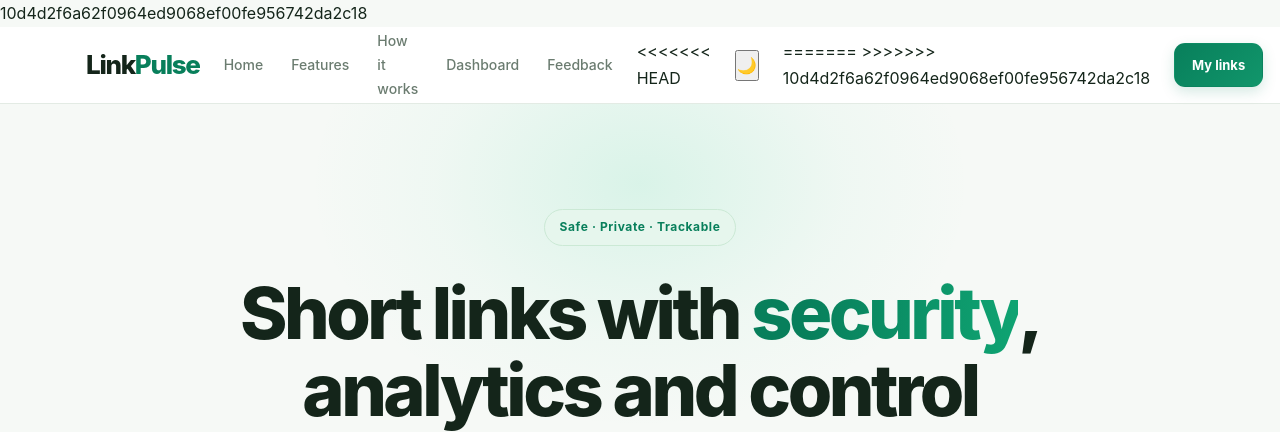
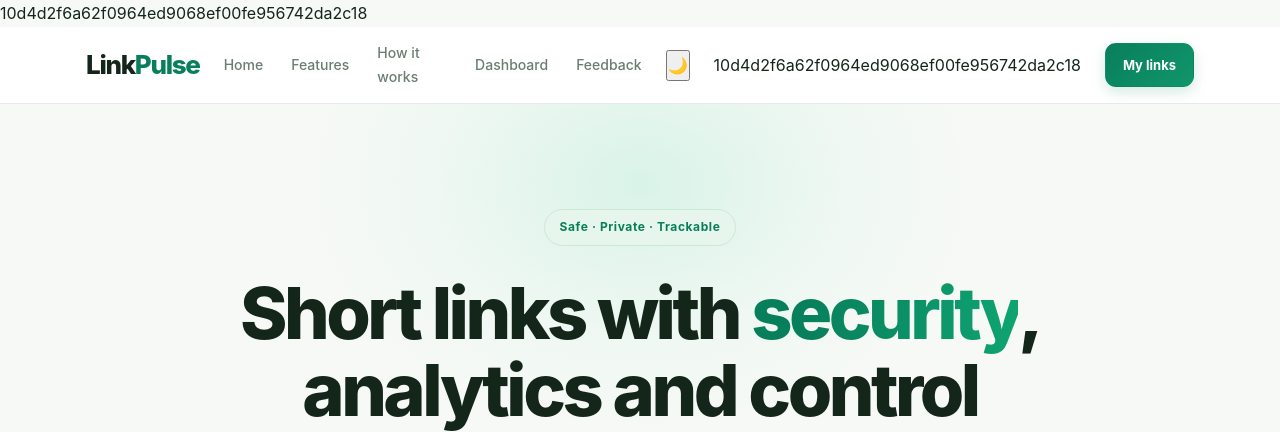
Before and after one commit to kshapaksha/RunTimeRebels-LinkPulse, a Flask app: page / in a window 1280 px wide. Shown: the top 432 px of the page. Run offline with Flask 3, Linux system fonts and the light colour scheme.

Commit message:
Fix merge conflict in index.html
Resolve merge conflict in index.html

```diff
--- a/templates/index.html
+++ b/templates/index.html
@@ -29,11 +29,11 @@
                 <a href="/dashboard">Dashboard</a>
                 <a href="#feedback">Feedback</a>
             </nav>
-<<<<<<< HEAD
+
             <button id="theme-toggle" class="theme-btn" type="button" aria-label="Switch theme">🌙</button>
-=======
 
->>>>>>> 10d4d2f6a62f0964ed9068ef00fe956742da2c18
+
+ 10d4d2f6a62f0964ed9068ef00fe956742da2c18
             <a href="/dashboard" class="btn btn-small">My links</a>
         </div>
     </header>
```
